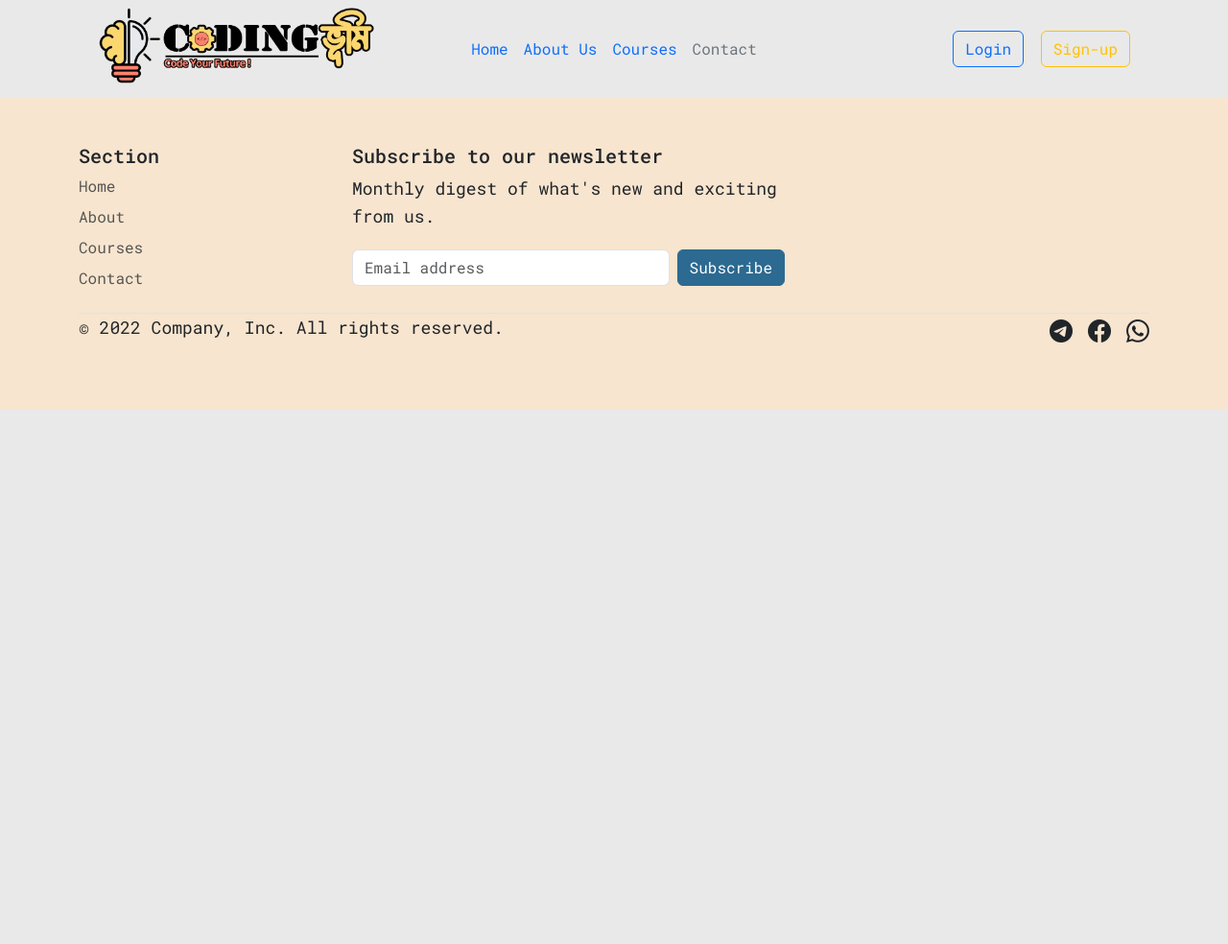
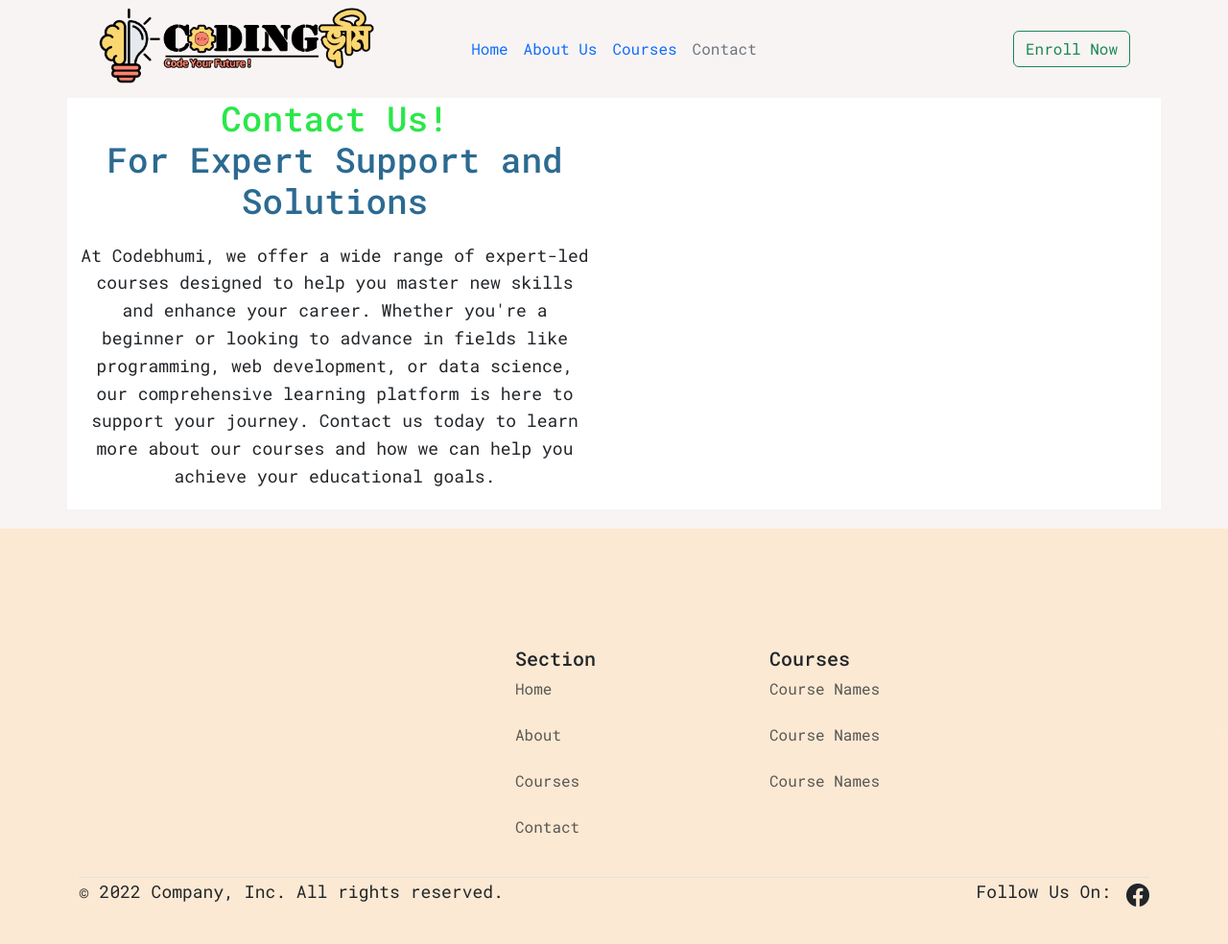
Before and after one commit to Rohit-Chanda/CodeBhumi, a website: page contact.html in a window 1280 px wide. Shown: the whole page at 96% size. Before the commit the page ends 800 px from the top, so only its background shows below. Drawn offline with nearby package versions, Linux system fonts and the light colour scheme; a script that the page names is missing.

Commit message:
Footer, image, about-contact  page content added.

```diff
--- a/CSS/style.css
+++ b/CSS/style.css
@@ -1,5 +1,5 @@
 body {
-  background-color: rgb(233, 233, 233);
+  background-color: rgb(248, 244, 244);
   font-family: "Roboto Mono", monospace;
   font-optical-sizing: auto;
   font-weight: 400;
@@ -443,9 +443,19 @@ p {
   color: #0088cc;
 }
 
+/* cpntact */
+.contact{
+  background-color: #ffffff;
+  margin-bottom: 20px;
+}
+
 /* footer */
 /* Footer styles */
 .footer {
   background-color: rgba(255, 228, 196, 0.666);
   width: 100%;
 }
+
+footer .row .footer-link{
+  margin: 75px 0px 0px 75px;
+}
--- a/contact.html
+++ b/contact.html
@@ -28,13 +28,12 @@
         class="d-flex flex-wrap align-items-center justify-content-center text-body-emphized justify-content-md-between py-2">
         <div class="col-md-3 mb-2 mb-md-0">
           <a href="/" class="d-inline-flex link-body-emphasis text-decoration-none">
-                        <img src="./assets/logo.png" class="bi" width="300" height="80" role="img"
-                            aria-label="Bootstrap"></img>
+            <img src="./assets/logo.png" class="bi" width="300" height="80" role="img" aria-label="Bootstrap"></img>
           </a>
         </div>
 
         <ul class="nav col-12 col-md-auto mb-2 justify-content-center mb-md-0">
-                    <li><a href="index.html" class="nav-link px-2 ">Home</a></li>
+          <li><a href="index.html" class="nav-link px-2">Home</a></li>
           <li><a href="about.html" class="nav-link px-2">About Us</a></li>
           <li><a href="courses.html" class="nav-link px-2">Courses</a></li>
           <li><a href="contact.html" class="nav-link px-2 link-secondary">Contact</a></li>
@@ -42,60 +41,92 @@
         </ul>
 
         <div class="col-md-3 text-end">
-                    <button type="button" class="btn btn-outline-primary me-2">Login</button>
-                    <button type="button" class="btn btn-outline-warning">Sign-up</button>
+          <!-- <button type="button" class="btn btn-outline-primary me-2">Login</button> -->
+          <a href="./courses.html" type="button" class="btn btn-outline-success">Enroll Now</a>
         </div>
       </header>
     </div>
   </section>
+      <!-- contact form -->
 
+<section class="container contact d-flex align-items-center">
+  <!-- <h1>Contact Us</h1> -->
+    <div class=" row w-100">
+
+      <!-- First Div: Heading text centered -->
+      <div class="col-12 col-md-6 d-flex justify-content-center align-items-center">
+        <div class="columns" >
+        <h1 class="text-center text-body-emphized"style="text-align: left;"><span style="color: #2ae749;">Contact Us!</span> <br>
+          For Expert Support and Solutions</h1>
+
+          <p class="text-center">At Codebhumi, we offer a wide range of expert-led courses designed to help you master new
+            skills and enhance your career. Whether you're a beginner or looking to advance in fields like programming,
+            web development, or data science, our comprehensive learning platform is here to support your journey.
+            Contact us today to learn more about our courses and how we can help you achieve your educational goals.
+
+          </p>
+        </div>
+
+      </div>
+
+      <!-- Second Div: Elfsight Contact Form -->
+      <div class="col-12 col-md-6 ">
+        <script src="https://static.elfsight.com/platform/platform.js" async></script>
+        <div class="elfsight-app-b9388a69-cdf1-4d4d-98e5-48422b00f281" data-elfsight-app-lazy></div>
+      </div>
+    </div>
+  </section>
     <!-- footer -->
   <section class="footer">
     <div class="container">
       <footer class="py-5">
         <div class="row">
-                    <div class="col-6 col-md-2 mb-3">
+          <div class="col-12 col-md-4 mb-3">
+            <script src="https://static.elfsight.com/platform/platform.js" async></script>
+            <div class="elfsight-app-44f9c04e-2a1e-4038-a751-757a4110a3e4" data-elfsight-app-lazy></div>
+          </div>
+
+          <!-- Section links -->
+          <div class="footer-link col-6 col-md-2 mb-3">
             <h5>Section</h5>
             <ul class="nav flex-column">
-                            <li class="nav-item mb-2"><a href="index.html" class="nav-link p-0 text-muted">Home</a></li>
-                            <li class="nav-item mb-2"><a href="about.html" class="nav-link p-0 text-muted">About</a>
-                            </li>
-                            <li class="nav-item mb-2"><a href="courses.html" class="nav-link p-0 text-muted">Courses</a>
-                            </li>
-                            <li class="nav-item mb-2"><a href="contact.html" class="nav-link p-0 text-muted">Contact</a>
-                            </li>
-                            <!-- <li class="nav-item mb-2"><a href="#" class="nav-link p-0 text-muted">About</a></li> -->
+              <li class="nav-item mb-4"><a href="index.html" class="nav-link p-0 text-muted">Home</a></li>
+              <li class="nav-item mb-4"><a href="about.html" class="nav-link p-0 text-muted">About</a></li>
+              <li class="nav-item mb-4"><a href="courses.html" class="nav-link p-0 text-muted">Courses</a></li>
+              <li class="nav-item mb-4"><a href="contact.html" class="nav-link p-0 text-muted">Contact</a></li>
             </ul>
           </div>
+          <div class="footer-link col-6 col-md-2 mb-3">
+            <h5>Courses</h5>
+            <ul class="nav flex-column">
+              <li class="nav-item mb-4"><a href="" class="nav-link p-0 text-muted">Course Names</a></li>
+              <li class="nav-item mb-4"><a href="" class="nav-link p-0 text-muted">Course Names</a></li>
+              <li class="nav-item mb-4"><a href="" class="nav-link p-0 text-muted">Course Names</a></li>
 
-
-                    <div class="col-md-5 offset-md-1 mb-3">
-                        <form>
-                            <h5>Subscribe to our newsletter</h5>
-                            <p>Monthly digest of what's new and exciting from us.</p>
-                            <div class="d-flex flex-column flex-sm-row w-100 gap-2">
-                                <label for="newsletter1" class="visually-hidden">Email address</label>
-                                <input id="newsletter1" type="text" class="form-control" placeholder="Email address">
-                                <button class="btn btn-primary" type="button">Subscribe</button>
-                            </div>
-                        </form>
+            </ul>
           </div>
         </div>
+
 
         <div class="d-flex flex-column flex-sm-row justify-content-between  border-top">
           <p>© 2022 Company, Inc. All rights reserved.</p>
           <ul class="list-unstyled d-flex">
-                        <li class="ms-3"><a class="link-dark" href="#"><i class="bi bi-telegram"
-                                    style="font-size: 24px;"></i></a></li>
-                        <li class="ms-3"><a class="link-dark" href="#"><i class="bi bi-facebook"
-                                    style="font-size: 24px;"></i></a></li>
-                        <li class="ms-3"><a class="link-dark" href="#"><i class="bi bi-whatsapp"
-                                    style="font-size: 24px;"></i></a></li>
+            <p>Follow Us On:</p>
+            <!-- <li class="ms-3"><a class="link-dark" href="https://t.me/+NSLOJ17W5TlmOGZl"><i class="bi bi-telegram" style="font-size: 24px;"></i></a>
+            </li> -->
+            <li class="ms-3"><a class="link-dark" href="https://www.facebook.com/profile.php?id=61565186229487"><i
+                  class="bi bi-facebook" style="font-size: 24px;"></i></a>
+            </li>
+            <!-- <li class="ms-3"><a class="link-dark" href="#"><i class="bi bi-instagram" style="font-size: 24px;"></i></a>
+            </li> -->
           </ul>
         </div>
       </footer>
     </div>
   </section>
+  <script src="./js/index.js" charset="UTF-8"></script>
+  <script src="https://cdn.jsdelivr.net/npm/@popperjs/core@2.11.6/dist/umd/popper.min.js"></script>
+  <script src="https://cdn.jsdelivr.net/npm/bootstrap@5.3.0/dist/js/bootstrap.min.js"></script>
 </body>
 
 </html>
```
Also changed, not shown: about.html (+52 -34 lines), courses.html (+33 -27 lines), index.html (+59 -17 lines), assets/sayan-sharma.jpg (added). Lines whose indentation alone changed are shown as unchanged.
